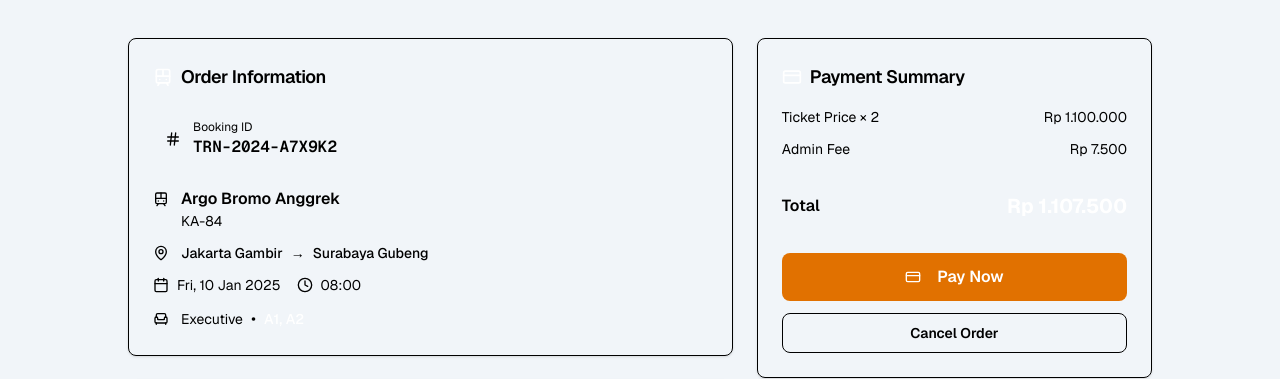
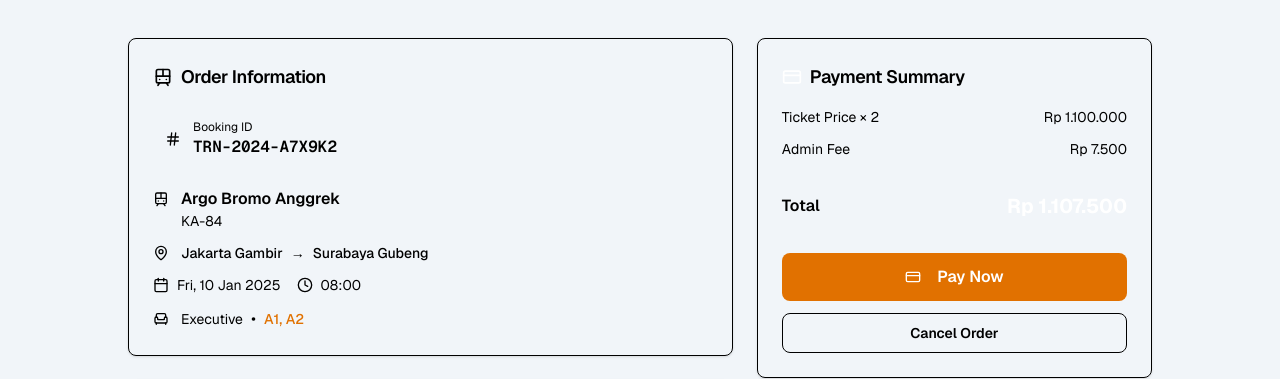
Before and after one commit to rafiaaaaa/train-ticket-system, a Next.js app in the folder apps/web/: page /booking/1 in a window 1280 px wide. Shown: the part 542-921 px from the top of the page. Built offline with nearby package versions, Linux system fonts and the light colour scheme.

Commit message:
fix: color on order info component

```diff
--- a/apps/web/src/features/booking/components/OrderInfoCard.tsx
+++ b/apps/web/src/features/booking/components/OrderInfoCard.tsx
@@ -28,7 +28,7 @@
     <Card className="border-border/50 shadow-soft">
       <CardHeader className="pb-4">
         <CardTitle className="text-lg flex items-center gap-2">
-          <Train className="w-5 h-5 text-primary" />
+          <Train className="w-5 h-5 text-secondary" />
           Order Information
         </CardTitle>
       </CardHeader>
@@ -82,7 +82,7 @@
             <div className="flex items-center gap-2">
               <span className="text-sm text-foreground">{classType}</span>
               <span className="text-muted-foreground">•</span>
-              <span className="text-sm font-medium text-primary">
+              <span className="text-sm font-medium text-bg-primary">
                 {seats.join(", ")}
               </span>
             </div>
```
